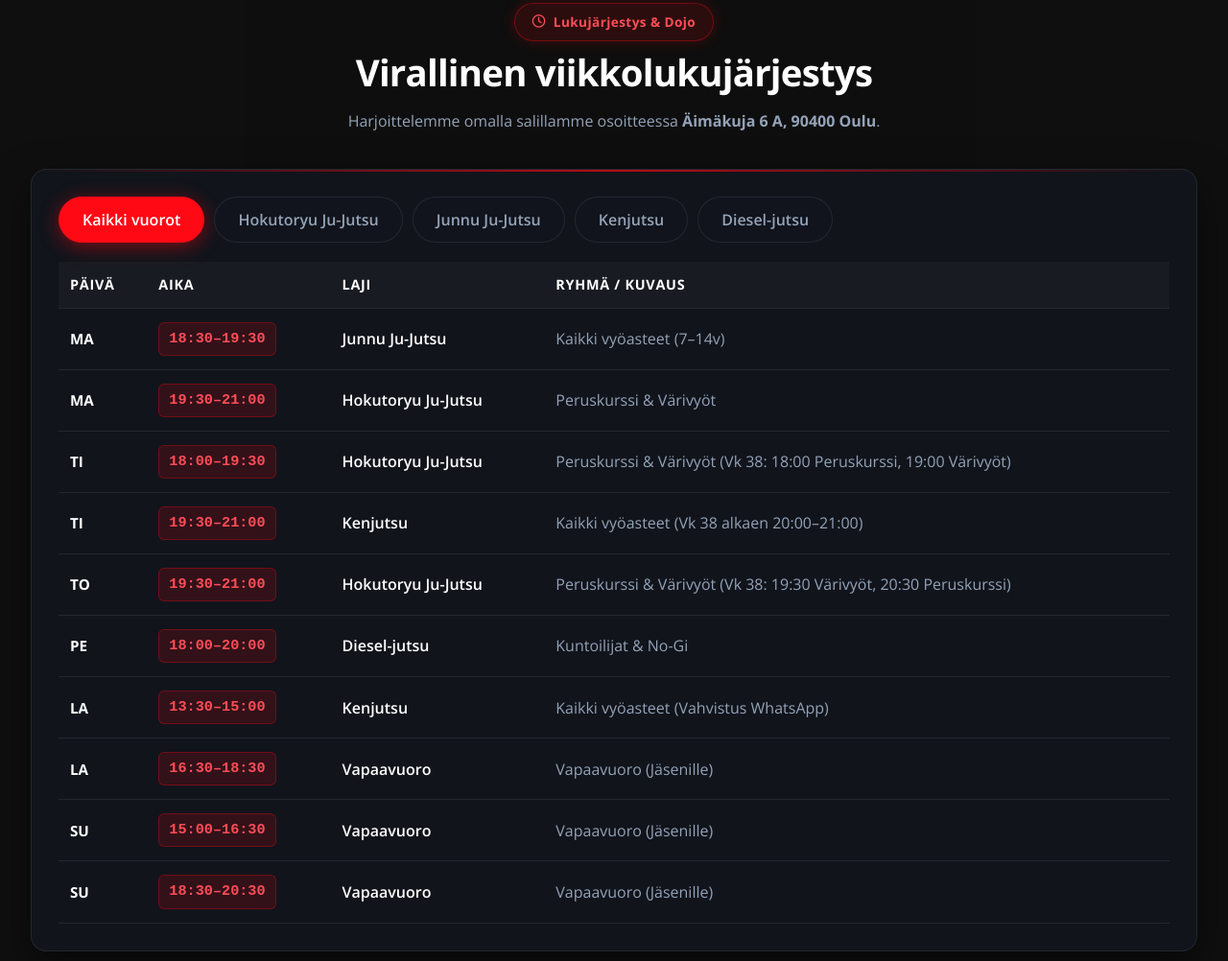
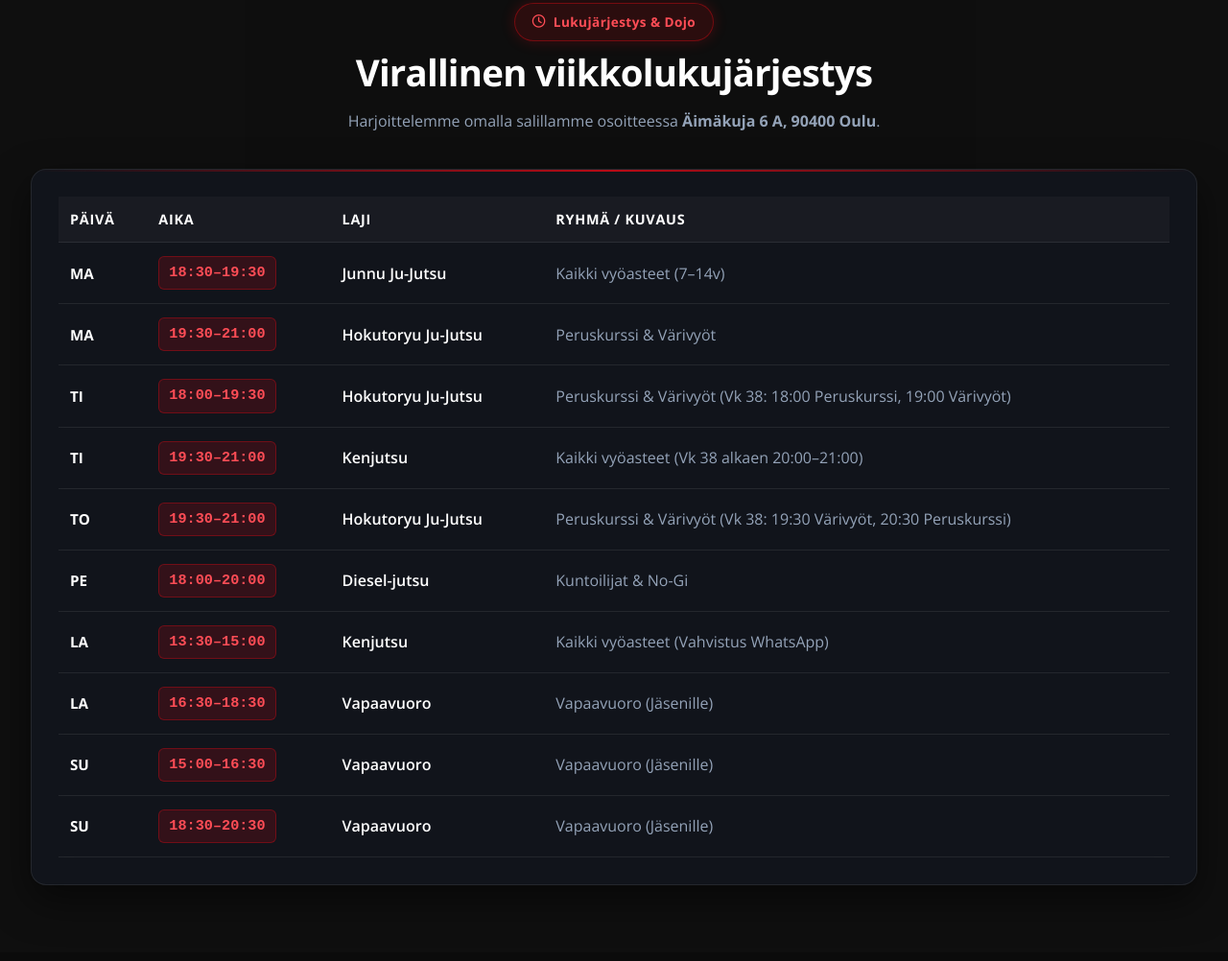
Before and after one commit to tftsakkinen-collab/oulun-jujutsu-redesign, a plain HTML site: page index.html in a window 1280 px wide. Shown: the part 1470-2472 px from the top of the page at 96% size. Drawn offline with nearby package versions, Linux system fonts and the light colour scheme.

Commit message:
refactor(schedule): remove filter tabs and display clean unified weekly schedule table directly

```diff
--- a/index.html
+++ b/index.html
@@ -238,15 +238,8 @@
           <p style="margin: 0 auto;">Harjoittelemme omalla salillamme osoitteessa <strong>Äimäkuja 6 A, 90400 Oulu</strong>.</p>
         </div>
 
-        <!-- Dynamic Schedule Table Container -->
+        <!-- Unified Weekly Schedule Table -->
         <div class="glass-panel" style="padding: 28px;">
-          <div style="display: flex; gap: 10px; margin-bottom: 20px; flex-wrap: wrap;" id="scheduleTabs">
-            <button class="tab-btn active" data-filter="all">Kaikki vuorot</button>
-            <button class="tab-btn" data-filter="hokutoryu">Hokutoryu Ju-Jutsu</button>
-            <button class="tab-btn" data-filter="junnut">Junnu Ju-Jutsu</button>
-            <button class="tab-btn" data-filter="kenjutsu">Kenjutsu</button>
-            <button class="tab-btn" data-filter="diesel">Diesel-jutsu</button>
-          </div>
 
           <div class="schedule-table-wrapper">
             <table class="schedule-table" style="width: 100%; border-collapse: collapse;">
--- a/script.js
+++ b/script.js
@@ -89,9 +89,8 @@ document.addEventListener('DOMContentLoaded', () => {
         renderSchedule(btn.dataset.filter);
       });
     });
+    renderSchedule('all');
   }
-
-  renderSchedule('all');
 
   // 4. Official Hokutoryu HQ YouTube Videos (fBs6K2HCAJ8)
   const videos = {
```
